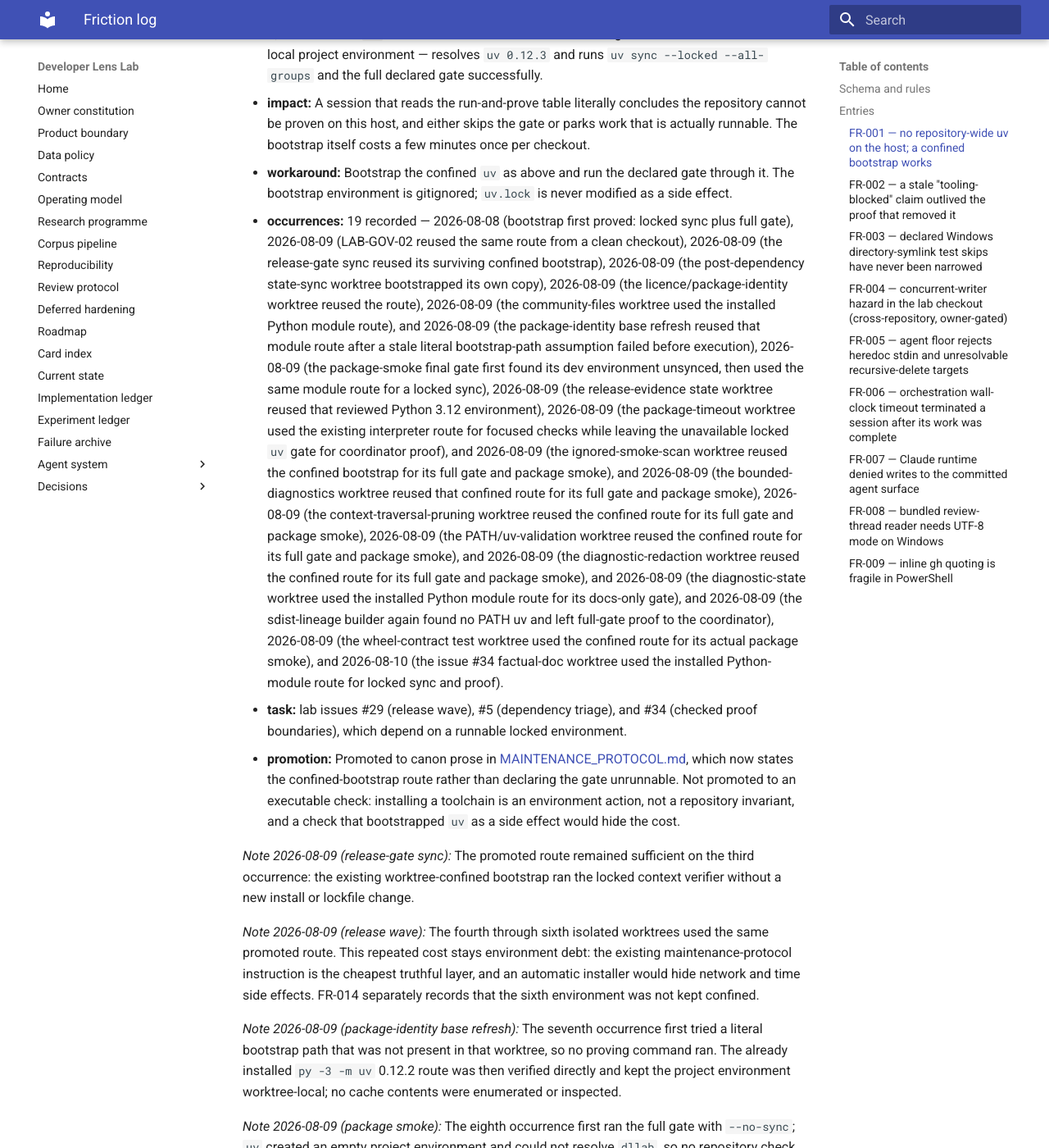
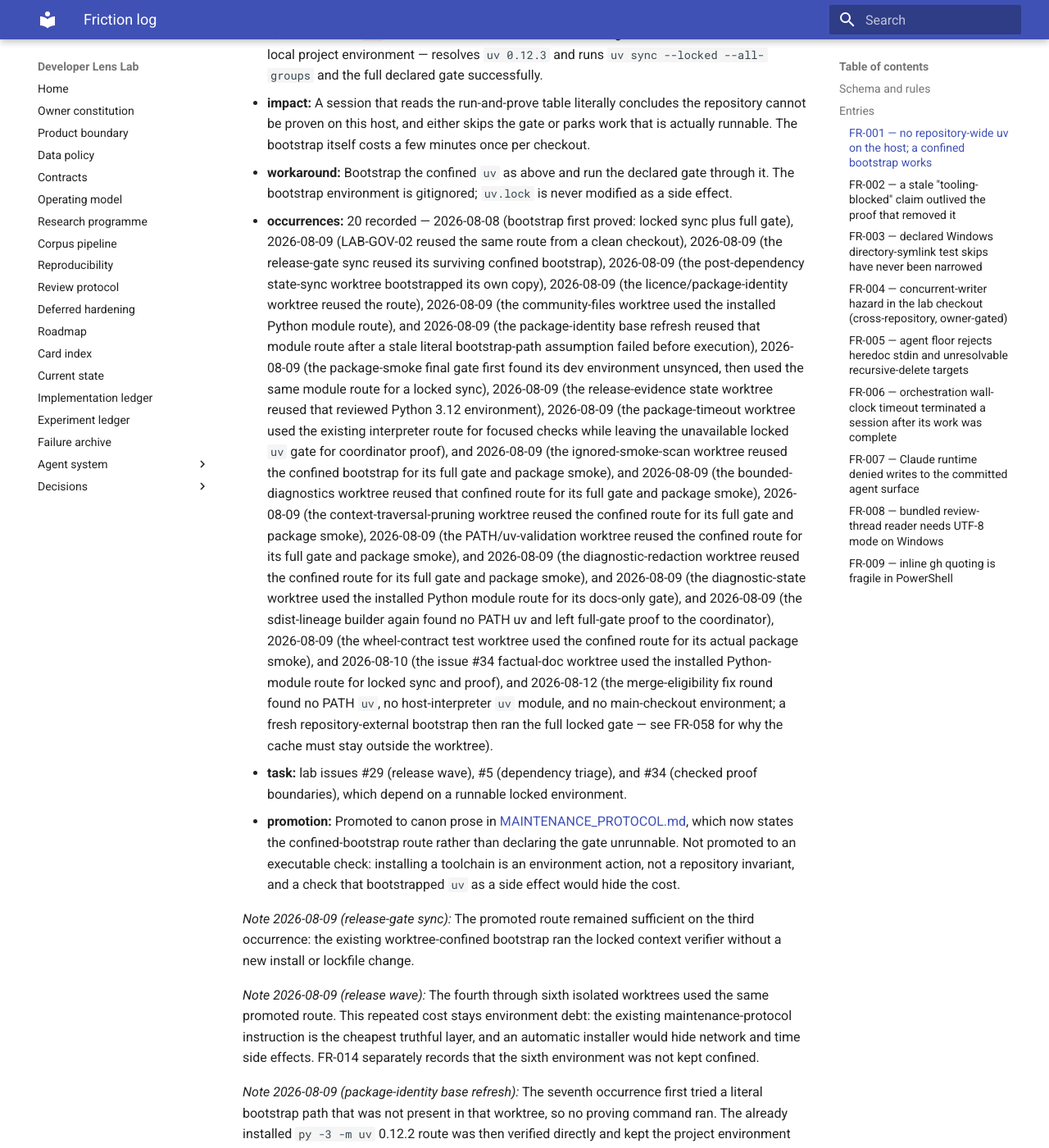
Before and after one commit to Chris0Jeky/developer-lens-lab, an MkDocs documentation site: the page built from docs/agent-system/FRICTION_LOG.md, in a window 1280 px wide and 1400 px high, scrolled down 1914 px. Shown: the whole window at 82% size. Built offline with MkDocs 1.6.1 and Material for MkDocs 9.7.7, drawn with Linux system fonts in a browser that asks for light colours; some of the changed text lies outside the part shown.

Commit message:
Record fix-round friction
FR-001 gains its 20th occurrence (no PATH uv, no host-module uv; repository-external bootstrap ran
the full locked gate). FR-003 gains a second occurrence and a dated note: the three declared
Windows symlink skips executed and passed under that route, so the guard is environment-sensitive
and narrowing stays issue #33 debt. New FR-058 records that the context verifier's markdown walk
descends into a worktree-local .uv-cache and names the one-line prune-list layer if it recurs.

Claude-Session: https://claude.ai/code/session_01Skuu1a2hxfubnEpGfva11U

```diff
--- a/docs/agent-system/FRICTION_LOG.md
+++ b/docs/agent-system/FRICTION_LOG.md
@@ -68,7 +68,7 @@ Rules that bind entries:
   bootstrap itself costs a few minutes once per checkout.
 - **workaround:** Bootstrap the confined `uv` as above and run the declared gate through it. The
   bootstrap environment is gitignored; `uv.lock` is never modified as a side effect.
-- **occurrences:** 19 recorded — 2026-08-08 (bootstrap first proved: locked sync plus full gate),
+- **occurrences:** 20 recorded — 2026-08-08 (bootstrap first proved: locked sync plus full gate),
   2026-08-09 (LAB-GOV-02 reused the same route from a clean checkout), 2026-08-09 (the release-gate
   sync reused its surviving confined bootstrap), 2026-08-09 (the post-dependency state-sync
   worktree bootstrapped its own copy), 2026-08-09 (the licence/package-identity worktree reused the
@@ -89,7 +89,10 @@ Rules that bind entries:
   2026-08-09 (the sdist-lineage builder again found no PATH uv and left full-gate proof to the
   coordinator), 2026-08-09 (the wheel-contract test worktree used the confined route for its
   actual package smoke), and 2026-08-10 (the issue #34 factual-doc worktree used the installed
-  Python-module route for locked sync and proof).
+  Python-module route for locked sync and proof), and 2026-08-12 (the merge-eligibility fix round
+  found no PATH `uv`, no host-interpreter `uv` module, and no main-checkout environment; a fresh
+  repository-external bootstrap then ran the full locked gate — see FR-058 for why the cache must
+  stay outside the worktree).
 - **task:** lab issues #29 (release wave), #5 (dependency triage), and #34 (checked proof
   boundaries), which depend on a runnable locked environment.
 - **promotion:** Promoted to canon prose in [MAINTENANCE_PROTOCOL.md](MAINTENANCE_PROTOCOL.md),
@@ -225,8 +228,9 @@ created the worktree-local project environment, and completed locked sync withou
   on the platform the repository is actually developed on.
 - **workaround:** none — the skips are reported honestly in each proving pass, which is why they are
   visible enough to log here. Reporting is not the same as understanding.
-- **occurrences:** 1 recorded as friction — 2026-08-09 (LAB-GOV-02), though the underlying skips
-  appear in many recorded proving passes.
+- **occurrences:** 2 recorded as friction — 2026-08-09 (LAB-GOV-02), though the underlying skips
+  appear in many recorded proving passes, and 2026-08-12 (the same three tests executed and passed,
+  so the guard is environment-sensitive; note below).
 - **task:** lab issue #33 records it; it stays task debt until a bounded slice narrows it to exact
   test identities and a stated platform condition.
 - **promotion:** Deliberately NOT promoted yet. Promotion needs the second independent occurrence
@@ -239,6 +243,15 @@ unavailable on this host", and `tests/test_method_trial_export.py` and `tests/te
 each skip with "file symlinks are unavailable on this host". Two distinct conditions, not one. Still
 unproved is *why* the host cannot create them and whether the skipped behaviour is genuinely
 untestable here or merely unexercised; the entry stays `open` for that reason.
+
+_Note 2026-08-12 (merge-eligibility fix round):_ the inverse surprise: under the FR-001
+repository-external `uv` route, whose locked sync selected a host-installed CPython 3.12.6, the
+same three tests executed and PASSED — the full gate reported 220 passed with zero skips. The skip
+guard is therefore environment-sensitive, not platform-constant: at least one interpreter on this
+host can create both symlink kinds. A skip that silently becomes a pass changes what the recorded
+gate history proves, in the benign direction here. The exact enabling condition (interpreter
+install, privilege, or developer-mode state) remains unproved, so the entry stays `open` and
+narrowing remains issue #33 task debt.
 
 ### FR-004 — concurrent-writer hazard in the lab checkout (cross-repository, owner-gated)
 
@@ -1522,3 +1535,26 @@ scaffolding is needed.
 - **promotion:** Deliberately not promoted after one occurrence. If it recurs, the cheapest layer
   is a delegation-prompt rule that every cross-repository read mission names its checkout root in
   each search call.
+
+### FR-058 — the context verifier's markdown walk descended into an in-worktree uv cache
+
+- **first-seen:** 2026-08-12
+- **status:** `workaround-verified`
+- **symptom:** Hosting the FR-001 confined `uv` bootstrap with its cache at the gitignored
+  `.uv-cache/` inside the worktree made `dllab doctor` and `dllab context verify` fail on a broken
+  relative link inside a cached package README (`pyright`'s bundled typeshed): the markdown walk's
+  `SKIPPED_MARKDOWN_PARTS` prunes `.venv`, `.package-smoke`, and peers, but not `.uv-cache`, even
+  though `.gitignore` names that directory as expected toolchain cache.
+- **impact:** The full-gate run failed at its first step until the cache moved; the cost was one
+  bootstrap rebuild. No tracked file, ref, or GitHub object changed, and no generated, ignored,
+  protected, credential, or private bytes were inspected.
+- **workaround:** Host the bootstrap environment, `uv` cache, and managed-Python directory outside
+  the repository entirely, keeping only the pruned `.venv` project environment inside the worktree.
+  Verified: the identical gate sequence then passed end to end.
+- **occurrences:** 1 independent occurrence — 2026-08-12, PR #68 review-response fix round.
+- **task:** [Lab #34 issue](https://github.com/Chris0Jeky/developer-lens-lab/issues/34) tracks
+  proof and path-boundary hardening; the implementation ledger's fix-round entry records the
+  operative cache-placement constraint.
+- **promotion:** Deliberately not promoted after one occurrence. If it recurs, the cheapest layer
+  is adding `.uv-cache` to `SKIPPED_MARKDOWN_PARTS` in `src/developer_lens_lab/context/verify.py`,
+  so the verifier prunes every directory `.gitignore` already declares as toolchain cache.
```
